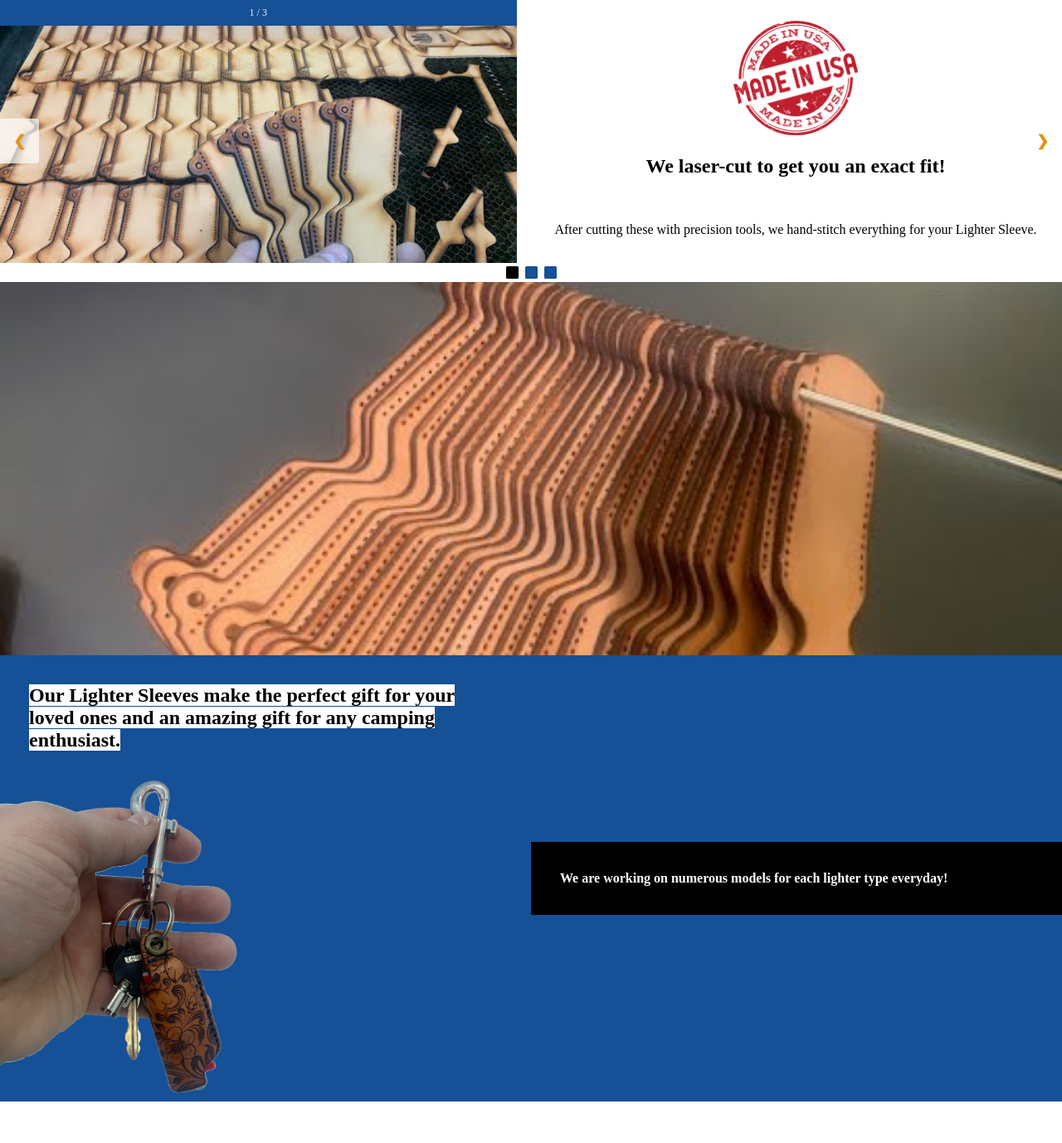
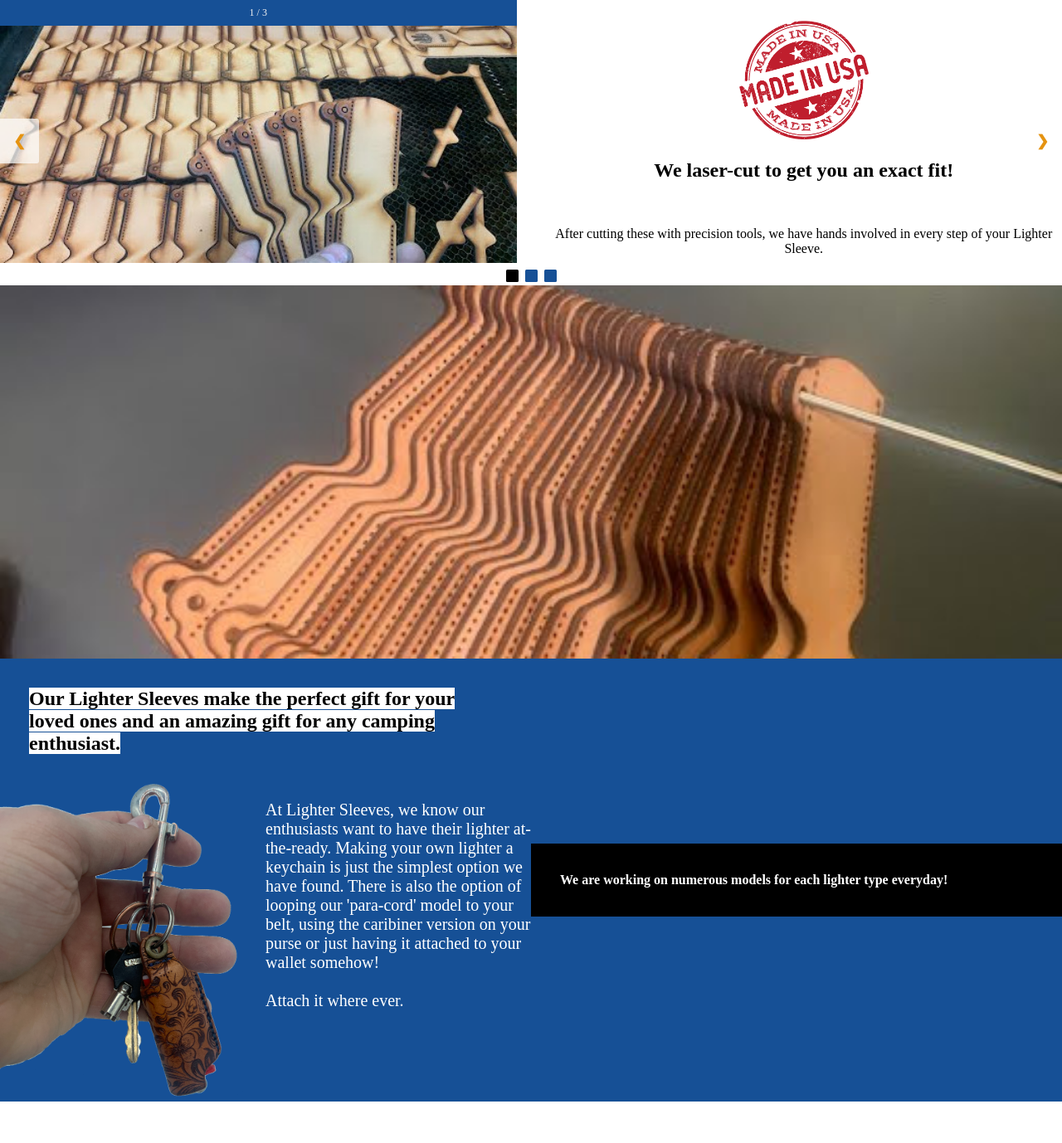
Before and after one commit to Nomnomish/LightSleeves, a PHP site: page /index.html in a window 1280 px wide. Shown: the part 75-1453 px from the top of the page at 83% size. Run offline with PHP 8.4, Linux system fonts and the light colour scheme.

Commit message:
Added text to left-pitch

```diff
--- a/index.html
+++ b/index.html
@@ -31,7 +31,7 @@
 					<img src="images/made-in-usa.png" alt="Made in the U.S.A." class="made-usa">
 					<h2>We laser-cut to get you an exact fit!</h2>
 					<br />
-					<p>After cutting these with precision tools, we hand-stitch everything for your Lighter Sleeve.</p>
+					<p>After cutting these with precision tools, we have hands involved in every step of your Lighter Sleeve.</p>
 				</div>
 				<div class="myInfo fade">
 					<img src="images/veteran-owned.png" alt="Veteran-owned and operated" class="made-usa">
@@ -56,6 +56,11 @@
 			<div class="left-pitch">
 				<h2><span>Our Lighter Sleeves make the perfect gift for your loved ones and an amazing gift for any camping enthusiast.</span></h2>
 				<img src="images/keychain.png" alt="Our Lighter Sleeves make your lighter a keychain!" class="keychain">
+				<p class="left-pitch-text">
+					At Lighter Sleeves, we know our enthusiasts want to have their lighter at-the-ready. Making your own lighter a keychain is just the simplest option we have found. There is also the option of looping our 'para-cord' model to your belt, using the caribiner version on your purse or just having it attached to your wallet somehow!<br />
+					<br />
+					Attach it where ever.
+				</p>
 			</div>
 			<div class="right-pitch">
 				<h4>We are working on numerous models for each lighter type everyday!</h4>
--- a/styles.css
+++ b/styles.css
@@ -159,6 +159,7 @@ h2 span{
 .keychain{
   width: 50%;
   height: auto;
+  float: left;
 }
 .left-pitch{
     flex: 1;
@@ -168,3 +169,8 @@ h2 span{
   flex:1;
   align-self: center;
 }
+.left-pitch-text{
+  color: #ffffff;
+  font-size: 20px;
+
+}
```
